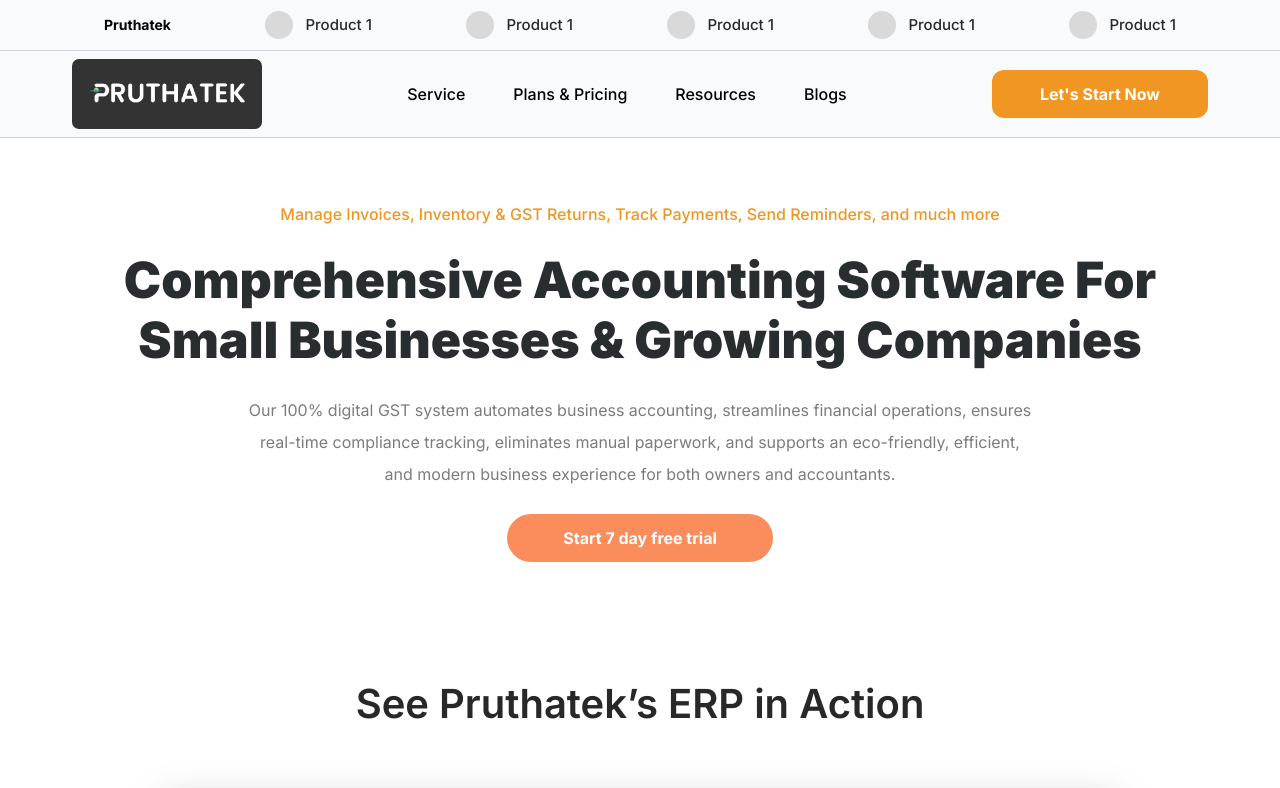
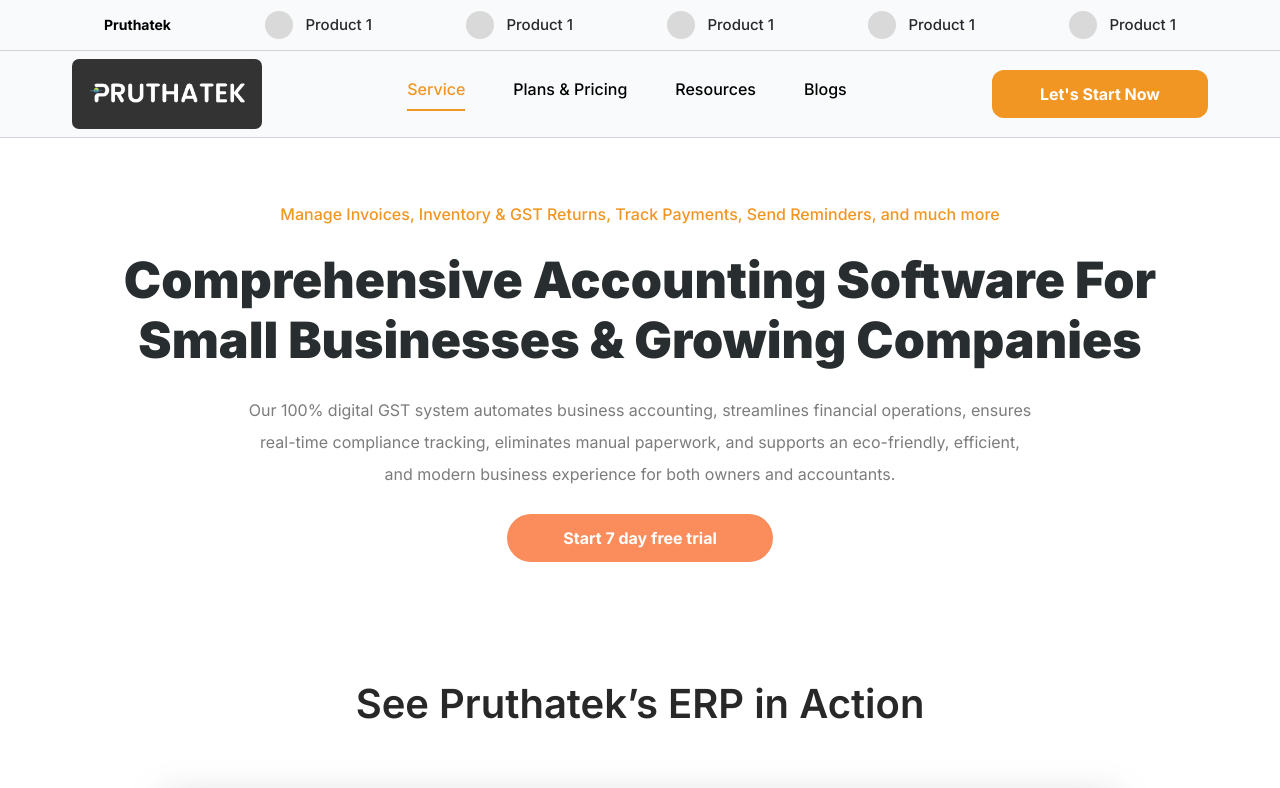
Before and after one commit to jay-avaiya/pruthatek-erp, a React (Vite) app: page / in a window 1280 px wide. Shown: the top 788 px of the page. Built offline with nearby package versions, Linux system fonts and the light colour scheme.

Commit message:
Update: Navbar

```diff
--- a/src/layouts/main_component/Navbar.jsx
+++ b/src/layouts/main_component/Navbar.jsx
@@ -1,6 +1,10 @@
-import { Link } from "react-router-dom";
+import { Link, useLocation } from "react-router-dom";
 
 export default function Navbar() {
+  const location = useLocation();
+
+  const isActive = (path) => location.pathname === path;
+
   return (
     <div className="w-full h-fit bg-[#F9FAFB] font-inter">
       {/* Top Header */}
@@ -49,20 +53,58 @@ export default function Navbar() {
         {/* Menu */}
         <ul className="flex items-center gap-12">
           <Link to={"/"}>
-            <li className="text-[16px] font-medium tracking-[-2%]">Service</li>
+            <li
+              className={`text-[16px] font-medium tracking-[-2%] pb-2 border-b-2 ${
+                isActive("/")
+                  ? "text-[#F19623] border-[#F19623]"
+                  : "border-transparent hover:text-[#F19623]"
+              }`}
+            >
+              Service
+            </li>
           </Link>
+
           <Link to={"/plan-and-pricing"}>
-            <li className="text-[16px] font-medium tracking-[-2%]">
+            <li
+              className={` text-[16px] font-medium tracking-[-2%] pb-2 border-b-2 ${
+                isActive("/plan-and-pricing")
+                  ? "text-[#F19623] border-[#F19623]"
+                  : "border-transparent hover:text-[#F19623]"
+              }
+      `}
+            >
               Plans & Pricing
             </li>
           </Link>
+
           <Link to={"/resources"}>
-            <li className="text-[16px] font-medium tracking-[-2%]">
+            <li
+              className={`
+        text-[16px] font-medium tracking-[-2%] pb-2 border-b-2
+        ${
+          isActive("/resources")
+            ? "text-[#F19623] border-[#F19623]"
+            : "border-transparent hover:text-[#F19623]"
+        }
+      `}
+            >
               Resources
             </li>
           </Link>
+
           <Link to={"/blog"}>
-            <li className="text-[16px] font-medium tracking-[-2%]">Blogs</li>
+            <li
+              className={`
+        text-[16px] font-medium tracking-[-2%] pb-2 border-b-2
+        ${
+          isActive("/blog")
+            ? "text-[#F19623] border-[#F19623]"
+            : "border-transparent hover:text-[#F19623]"
+        }
+      `}
+            >
+              Blogs
+            </li>
           </Link>
         </ul>
 
```
